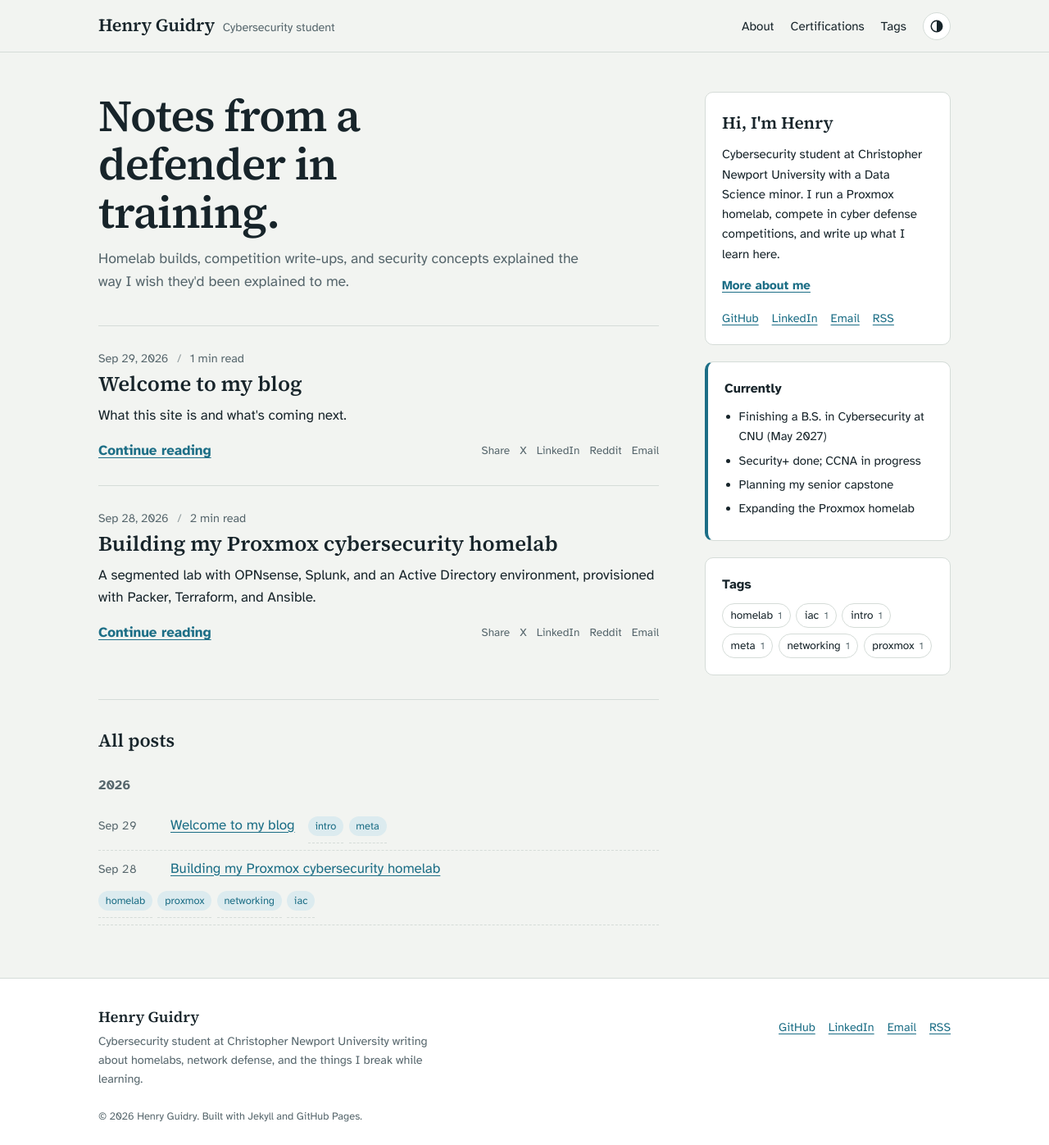
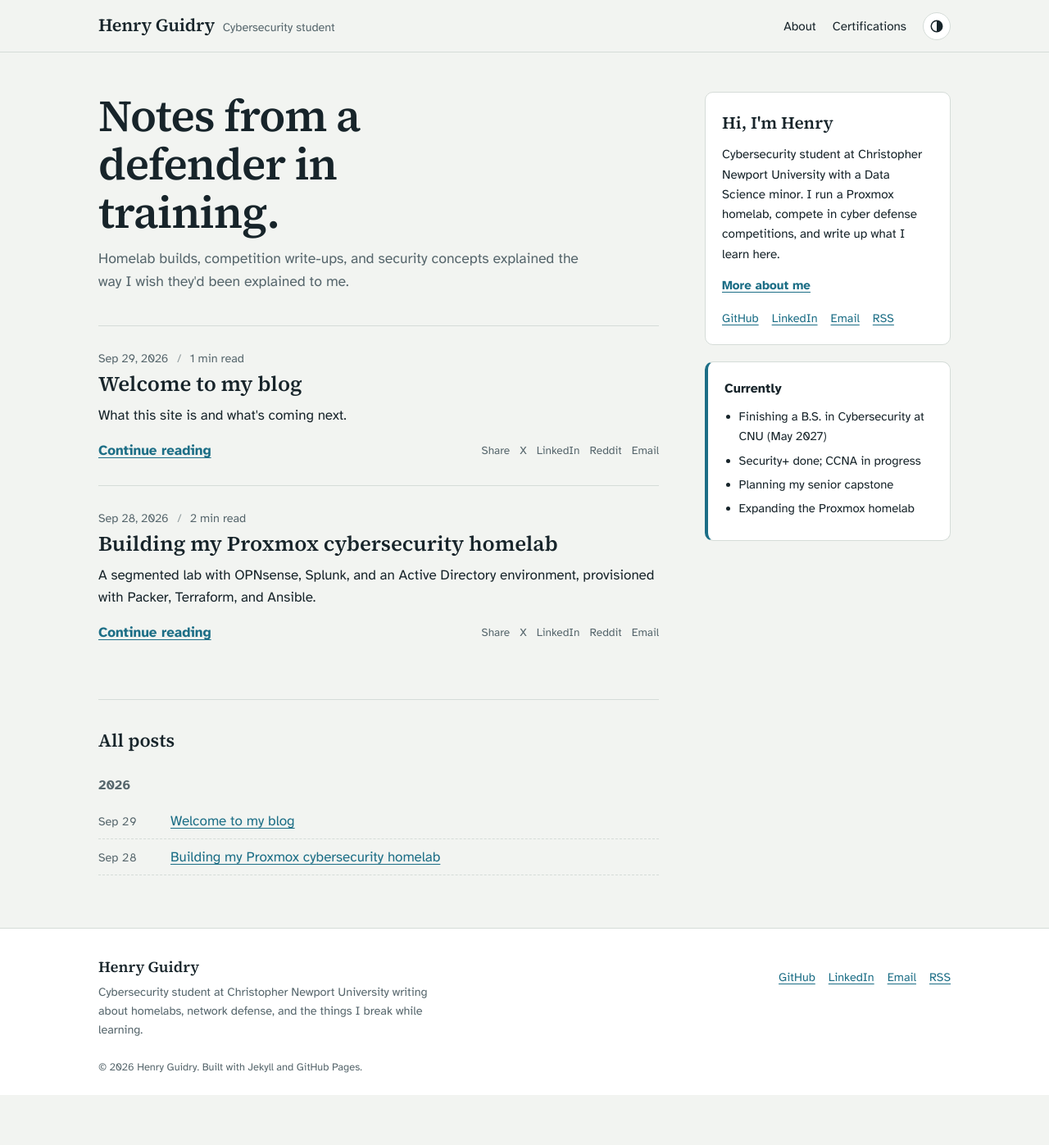
Before and after one commit to HenryGuidry23/HenryGuidry, a Jekyll site: the page built from index.html, in a window 1280 px wide and 1397 px high. Shown: the whole window at 82% size. Built offline with Jekyll 4.4.1, drawn with Linux system fonts in a browser that asks for light colours.

Commit message:
Remove tags from the site
Drop the Tags page, nav link, sidebar tag cloud, per-post tag chips,
and their styles so the site centers on the blog posts.

Co-Authored-By: Claude Opus 5.5 <noreply@anthropic.com>

```diff
--- a/_includes/header.html
+++ b/_includes/header.html
@@ -7,7 +7,6 @@
     <nav class="nav" aria-label="Main">
       <a href="{{ '/about/' | relative_url }}" {% if page.url == '/about/' %}aria-current="page"{% endif %}>About</a>
       <a href="{{ '/certifications/' | relative_url }}" {% if page.url == '/certifications/' %}aria-current="page"{% endif %}>Certifications</a>
-      <a href="{{ '/tags/' | relative_url }}" {% if page.url == '/tags/' %}aria-current="page"{% endif %}>Tags</a>
       <button class="theme-toggle" type="button" aria-label="Toggle dark mode" title="Toggle dark mode">
         <svg viewBox="0 0 24 24" width="18" height="18" aria-hidden="true"><circle cx="12" cy="12" r="9" fill="none" stroke="currentColor" stroke-width="2"/><path d="M12 3a9 9 0 0 1 0 18z" fill="currentColor"/></svg>
       </button>
--- a/_includes/sidebar.html
+++ b/_includes/sidebar.html
@@ -17,14 +17,4 @@
     <h2>Recently viewed</h2>
     <ol id="recently-viewed"></ol>
   </section>
-
-  <section class="side-block">
-    <h2>Tags</h2>
-    {% assign sorted_tags = site.tags | sort %}
-    <ul class="tag-cloud">
-      {% for tag in sorted_tags %}
-      <li><a href="{{ '/tags/' | relative_url }}#{{ tag[0] | slugify }}">{{ tag[0] }} <span class="count">{{ tag[1].size }}</span></a></li>
-      {% endfor %}
-    </ul>
-  </section>
 </aside>
--- a/_includes/tag-list.html
+++ /dev/null
@@ -1,5 +0,0 @@
-{% if include.tags and include.tags.size > 0 %}
-<ul class="tag-list">
-  {% for tag in include.tags %}<li><a href="{{ '/tags/' | relative_url }}#{{ tag | slugify }}">{{ tag }}</a></li>{% endfor %}
-</ul>
-{% endif %}
--- a/_layouts/home.html
+++ b/_layouts/home.html
@@ -31,9 +31,7 @@ layout: default
         {% for post in year.items %}
         <li>
           <time datetime="{{ post.date | date_to_xmlschema }}">{{ post.date | date: "%b %-d" }}</time>
-          <a href="{{ post.url | relative_url }}">{{ post.title }}</a>
-          {% include tag-list.html tags=post.tags %}
-        </li>
+          <a href="{{ post.url | relative_url }}">{{ post.title }}</a>        </li>
         {% endfor %}
       </ul>
       {% endfor %}
--- a/_layouts/post.html
+++ b/_layouts/post.html
@@ -6,9 +6,7 @@ layout: default
     <header class="post-header">
       {% include post-meta.html post=page %}
       <h1>{{ page.title }}</h1>
-      {% if page.description %}<p class="lede">{{ page.description }}</p>{% endif %}
-      {% include tag-list.html tags=page.tags %}
-    </header>
+      {% if page.description %}<p class="lede">{{ page.description }}</p>{% endif %}    </header>
     <div class="prose">
       {{ content }}
     </div>
--- a/assets/css/style.css
+++ b/assets/css/style.css
@@ -89,10 +89,6 @@ img { max-width: 100%; height: auto; }
 .archive-list li { display: flex; flex-wrap: wrap; align-items: baseline; gap: .4rem 1rem; padding: .5rem 0; border-bottom: 1px dashed var(--line); }
 .archive-list time { color: var(--muted); font-size: .9rem; min-width: 4.5rem; font-variant-numeric: tabular-nums; }
 
-.tag-list { list-style: none; display: flex; flex-wrap: wrap; gap: .4rem; margin: 0; padding: 0; }
-.tag-list a { font-size: .8rem; padding: .1rem .55rem; border-radius: 999px; background: var(--accent-soft); color: var(--accent); text-decoration: none; }
-.tag-list a:hover { text-decoration: underline; }
-
 /* ── Sidebar ────────────────────────────────────────────── */
 .sidebar { display: flex; flex-direction: column; gap: 1.25rem; }
 .side-block { background: var(--surface); border: 1px solid var(--line); border-radius: var(--radius); padding: 1.25rem; }
@@ -104,11 +100,6 @@ img { max-width: 100%; height: auto; }
 .currently ul, .recent ol { margin: 0; padding-left: 1.1rem; font-size: .93rem; }
 .currently li, .recent li { margin-bottom: .35rem; }
 .social { list-style: none; display: flex; flex-wrap: wrap; gap: .5rem 1rem; margin: 1rem 0 0; padding: 0; font-size: .9rem; }
-.tag-cloud { list-style: none; display: flex; flex-wrap: wrap; gap: .4rem; margin: 0; padding: 0; }
-.tag-cloud a { display: inline-block; font-size: .85rem; padding: .2rem .6rem; border: 1px solid var(--line); border-radius: 999px; color: var(--ink); text-decoration: none; }
-.tag-cloud a:hover { border-color: var(--accent); color: var(--accent); }
-.tag-cloud .count { color: var(--muted); font-size: .75rem; margin-left: .15rem; }
-.tag-cloud.big { margin-bottom: 2rem; }
 
 /* ── Post & page ────────────────────────────────────────── */
 .post, .page { max-width: 720px; margin: 0 auto; padding: 3rem 0 4rem; }
@@ -136,9 +127,6 @@ img { max-width: 100%; height: auto; }
 .post-nav a:hover { border-color: var(--accent); }
 .post-nav span { display: block; color: var(--muted); font-size: .85rem; }
 .post-nav .next { grid-column: 2; text-align: right; }
-
-.tag-section { padding-top: 1rem; }
-.tag-section h2 { font-size: 1.2rem; margin-bottom: .25rem; }
 
 /* Certifications */
 .cert-grid { display: grid; grid-template-columns: repeat(auto-fit, minmax(220px, 1fr)); gap: 1rem; font-family: var(--sans); margin-bottom: 2rem; max-width: none !important; }
```
Also changed, not shown: 404.md (+1 -1 lines), tags.html (deleted, +0 -19 lines).
